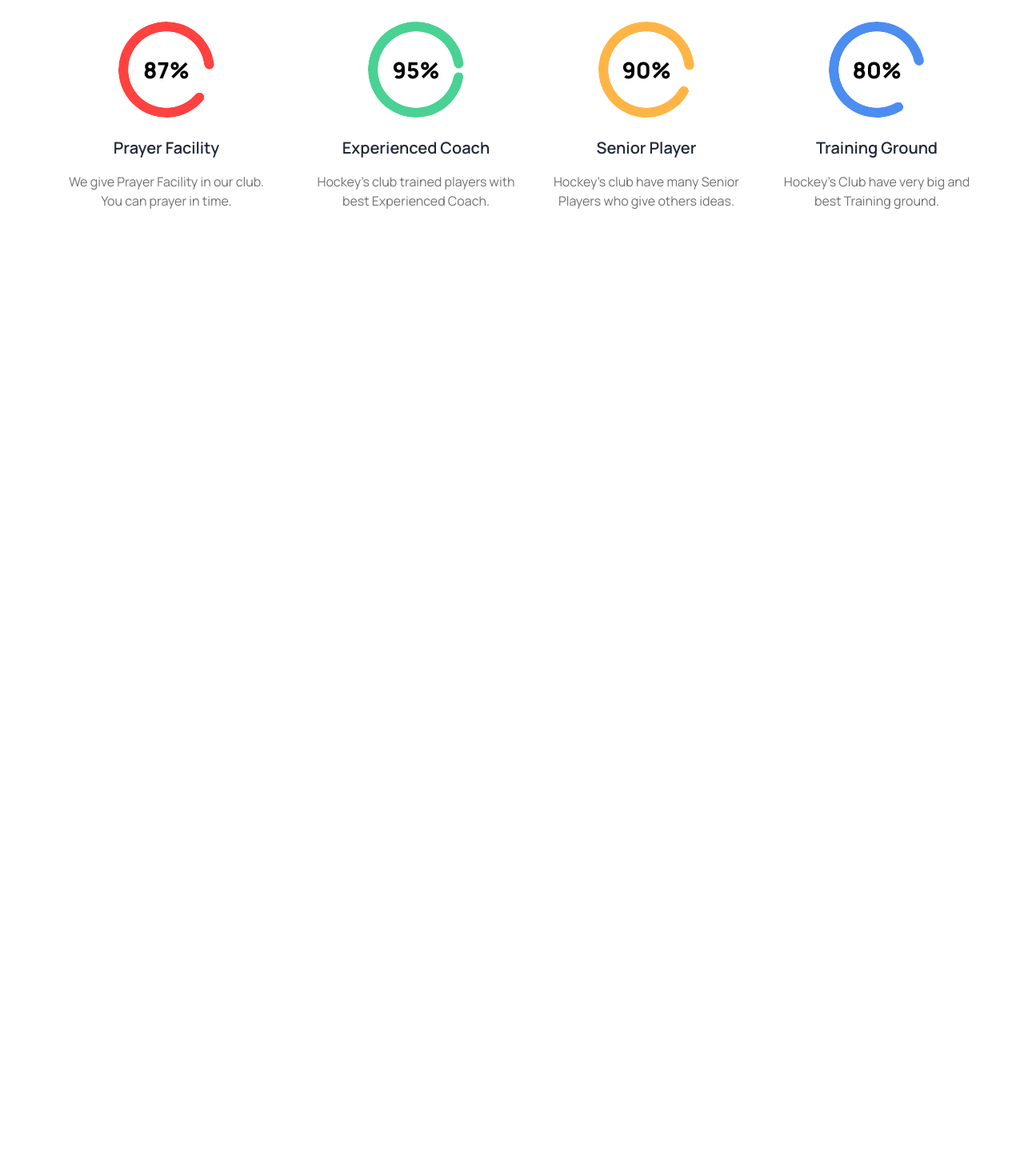
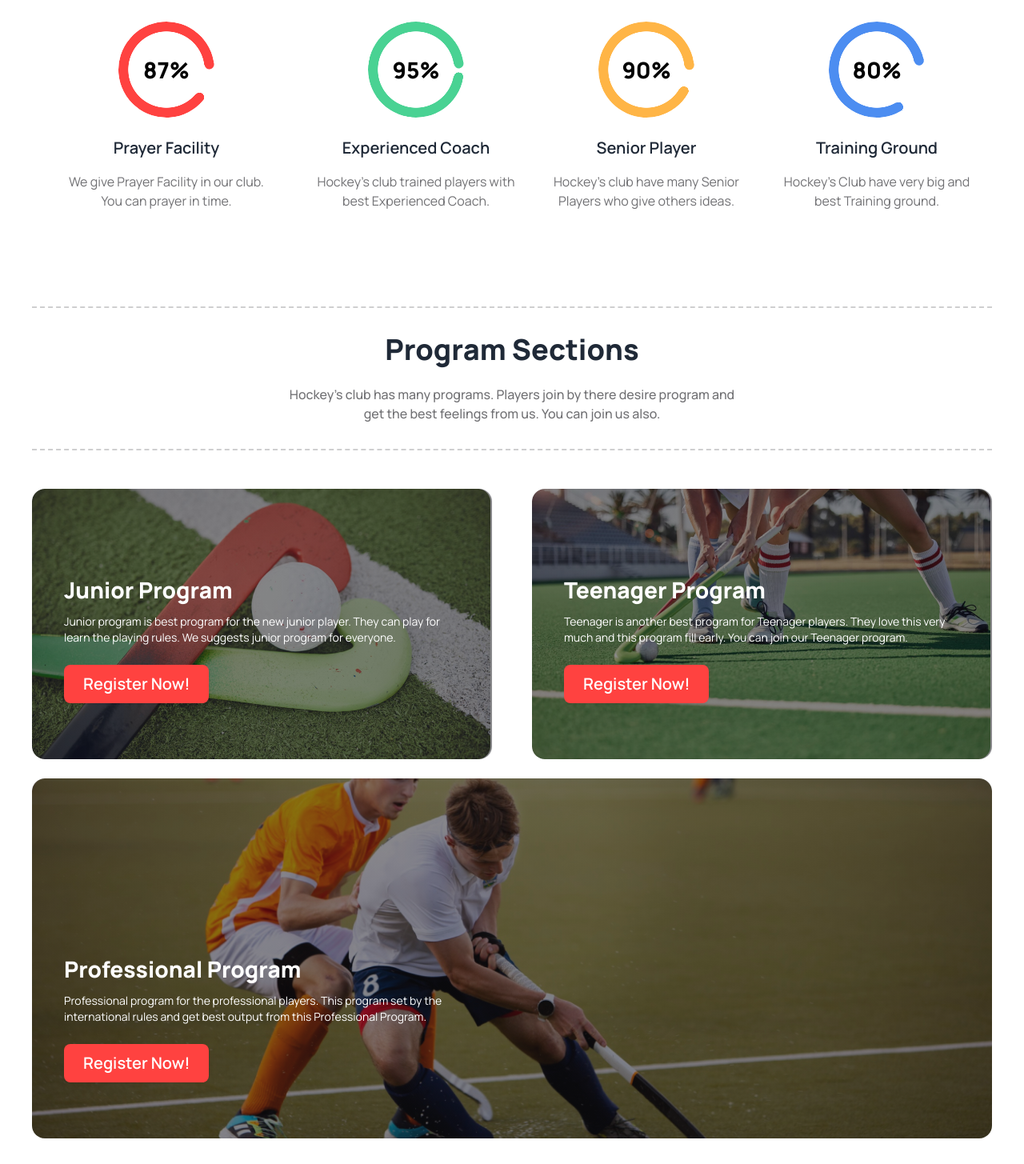
Before and after one commit to TajTanvir1/Hockey-s-Club, a plain HTML site: page index.html in a window 1280 px wide. Shown: the part 1043-2498 px from the top of the page at 80% size. Before the commit the page ends 1426 px from the top, so only its background shows below. Drawn offline with nearby package versions, Linux system fonts and the light colour scheme.

Commit message:
Program section Added

```diff
--- a/index.html
+++ b/index.html
@@ -162,7 +162,43 @@
               <p class="w-[250px] text-center mx-auto text-[#13131899]">Hockey's Club have very big and best Training ground.</p>
            </div>
         </div>
-
+      <!-- Program Section -->
+      <div class=" mt-10 py-6 lg:mt-24 lg:py-8 border-dashed border-t-2 border-b-2 border-[#13131833] text-center">
+        <h3 class="text-2xl lg:text-4xl font-extrabold">
+           Program Sections
+        </h3>
+        <p class="mt-6 mx-auto lg:w-1/2 px-5 font-medium text-[#13131899]">Hockey's club has many programs. Players join by there desire program and get the best feelings from us. You can join us also.</p>
+     </div>
+     <div class="">
+        <div class="flex flex-col lg:flex-row lg:gap-6 justify-between">
+           <!-- Program 1 -->
+           <div
+              class="bg-[linear-gradient(45deg,rgba(19,19,24,0.5),rgba(19,19,24,0.5)),url(Images/2.png)] bg-cover rounded-2xl lg:bg-contain bg-no-repeat lg:h-[338px] h-[244px] lg:px-10 px-6 lg:mt-12 mt-6">
+              <h3 class="lg:pt-28 lg:text-[28px] text-xl font-extrabold text-white pt-6">Junior Program</h3>
+              <p class="text-sm mt-4 mb-6 text-white lg:w-[495px]">Junior program is best program for the new junior player. They can play for learn the playing rules. We suggests junior program for everyone.
+              </p>
+              <a class="btn bg-[#FF4240] text-white px-4 lg:px-6 border-none text-lg lg:text-xl">Register Now!</a>
+           </div>
+           <!-- Program 2 -->
+           <div
+              class="bg-[linear-gradient(45deg,rgba(19,19,24,0.5),rgba(19,19,24,0.5)),url(Images/3.png)] bg-cover rounded-2xl lg:bg-contain bg-no-repeat lg:h-[338px] h-[244px] lg:px-10 px-6 lg:mt-12 mt-6">
+              <h3 class="lg:pt-28 lg:text-[28px] text-xl font-extrabold text-white pt-6">Teenager Program</h3>
+              <p class="text-sm mt-4 mb-6 text-white lg:w-[495px]">Teenager is another best program for Teenager players. They love this very much and this program fill early. You can join our Teenager program.</p>
+              <a class="btn bg-[#FF4240] text-white px-4 lg:px-6 border-none text-lg lg:text-xl">Register Now!</a>
+           </div>
+        </div>
+        <!-- Program 3 -->
+        <div
+           class="bg-[linear-gradient(45deg,rgba(19,19,24,0.5),rgba(19,19,24,0.5)),url(Images/4.png)] bg-cover lg:bg-fit rounded-2xl bg-no-repeat lg:h-[450px] h-[244px] lg:px-10 px-6 mt-6">
+           <h3 class="lg:pt-56 lg:text-[28px] text-xl font-extrabold text-white pt-6">
+              Professional Program
+           </h3>
+           <p class="text-sm mt-4 mb-6 text-white lg:w-[495px]">
+              Professional program for the professional players. This program set by the international rules and get best output from this Professional Program.
+           </p>
+           <a class="btn bg-[#FF4240] text-white px-4 lg:px-6 border-none text-lg lg:text-xl">Register Now!</a>
+        </div>
+     </div>
    </div>
 
       <!-- Footer Section Start -->
```
